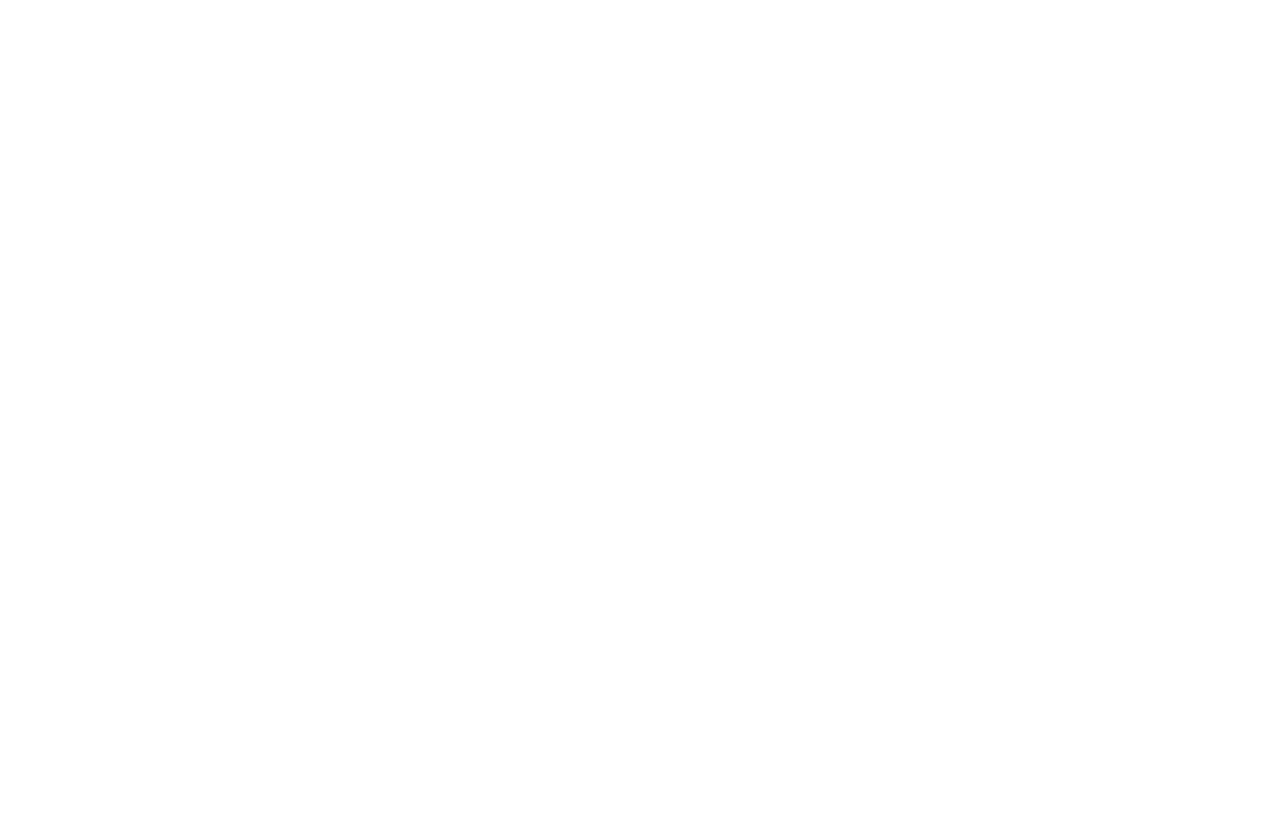
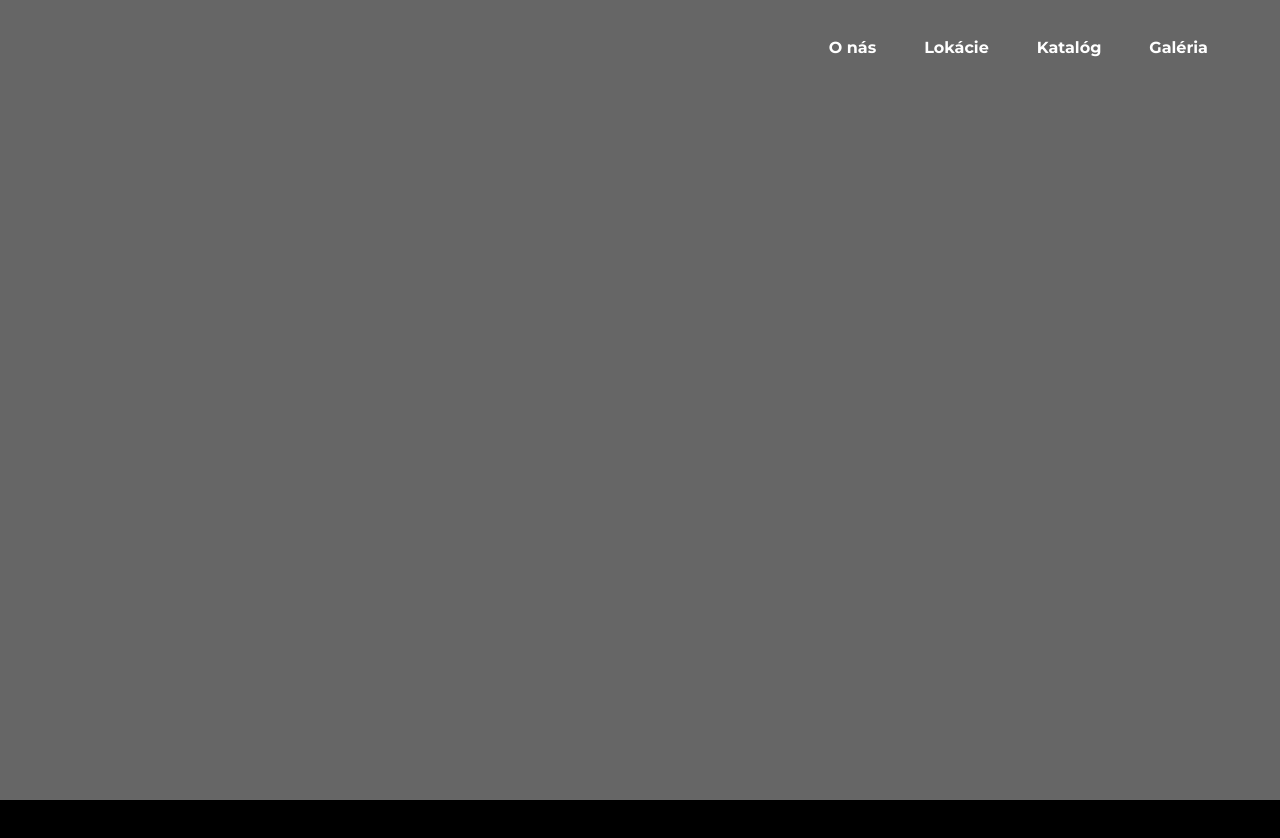
Before and after one commit to mxrshall/E-Travel-static, a React (Vite) app: page /katalog in a window 1280 px wide. Before the commit this address had no page. Shown: the top 838 px of the page. Before the commit the page ends 800 px from the top, so only its background shows below. Built offline with nearby package versions, Linux system fonts and the light colour scheme.

Commit message:
Pridanie novej podstranky Katalog

```diff
--- a/src/App.jsx
+++ b/src/App.jsx
@@ -1,5 +1,6 @@
 import Homepage from "./Stranky/Homepage";
 import Info from "./Stranky/Info";
+import Katalog from "./Stranky/Katalog";
 import Pamiatka from "./Stranky/Pamiatka";
 import { BrowserRouter, Route, Routes } from "react-router-dom";
 
@@ -11,6 +12,7 @@
         <Route path="/home" element={<Homepage />} />
         <Route path="/info" element={<Info />} />
         <Route path="/pamiatka" element={<Pamiatka />} />
+        <Route path="/katalog" element={<Katalog />} />
       </Routes>
     </BrowserRouter>
   );
--- a/src/Navbar/NavbarComponents/Navigacia.jsx
+++ b/src/Navbar/NavbarComponents/Navigacia.jsx
@@ -6,7 +6,7 @@
       <div className="w-11/12 flex justify-end items-center text-base text-white font-bold font-mont pr-12">
         <p className="mx-6">O nás</p>
         <Link to="/info" className="mx-6">Lokácie</Link>
-        <p className="mx-6">Katalóg</p>
+        <Link to="/katalog" className="mx-6">Katalóg</Link>
         <p className="mx-6">Galéria</p>
       </div>
     )
--- /dev/null
+++ b/src/Stranky/Katalog.jsx
@@ -0,0 +1,20 @@
+import Navbar from "../Navbar/Navbar"
+
+function Katalog() {
+
+    return (
+        <>
+            <Navbar/>
+            <div className="w-full h-[100vh] flex justify-center items-center absolute z-10">
+
+            </div>
+            <div className="w-full h-[100vh] bg-black opacity-60 absolute"></div>
+            <div className="w-full h-[100vh] bg-cover bg-center"></div>
+            <div className="w-full h-[100vh] flex justify-center items-center bg-black absolute z-20">
+
+            </div>
+        </>
+    )
+  }
+
+  export default Katalog
```
